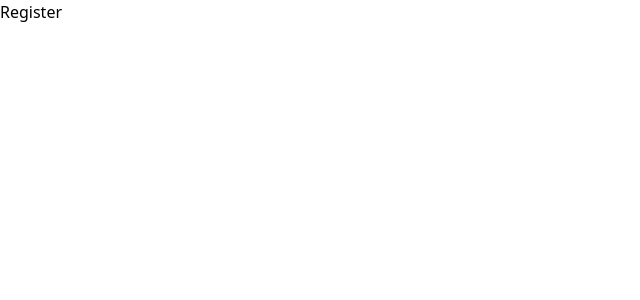
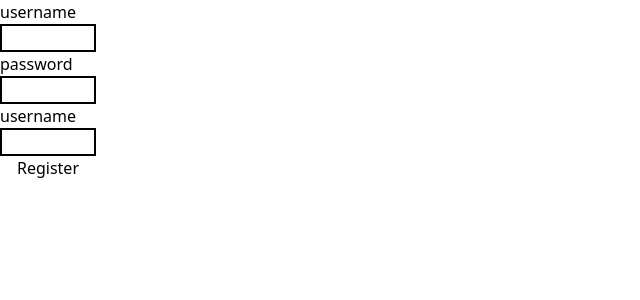
Before and after one commit to hjparrk/react-express-blog, a React (Create React App) app in the folder frontend/: page /register in a window 1280 px wide. Shown: the top 300 px of the page, without its empty margins (0-640 px from the left). Built offline with nearby package versions, Linux system fonts and the light colour scheme.

Commit message:
implement auth apis

```diff
--- a/frontend/src/pages/Login.jsx
+++ b/frontend/src/pages/Login.jsx
@@ -1,21 +1,27 @@
 import React, { useRef } from "react";
+import { useNavigate } from "react-router-dom";
 import { loginUserAPI } from "../apis/userAPI";
 
 const loginUser = async (username, password) => {
   const response = await loginUserAPI(username, password);
-  const data = response.data;
-  console.log(data);
+  const data = await response.data;
+  return data;
 };
 
 const Login = () => {
   const usernameRef = useRef();
   const passwordRef = useRef();
 
+  const navigation = useNavigate();
+
   const handleSubmit = async (e) => {
     e.preventDefault();
     const username = usernameRef.current.value;
     const password = passwordRef.current.value;
-    loginUser(username, password);
+    const response = loginUser(username, password);
+    console.log(response);
+
+    navigation("/");
   };
 
   return (
--- a/frontend/src/pages/Register.jsx
+++ b/frontend/src/pages/Register.jsx
@@ -1,7 +1,57 @@
-import React from "react";
+import React, { useRef } from "react";
+import { useNavigate } from "react-router-dom";
+import { registerUserAPI } from "../apis/userAPI";
+
+const registerUser = async (username, password, confirmPassword) => {
+  const response = await registerUserAPI(username, password, confirmPassword);
+  const data = await response.data;
+  console.log(data);
+};
 
 const Register = () => {
-  return <div>Register</div>;
+  const usernameRef = useRef();
+  const passwordRef = useRef();
+  const confirmPasswordRef = useRef();
+
+  const navigate = useNavigate();
+
+  const handleSubmit = async (e) => {
+    e.preventDefault();
+    const username = usernameRef.current.value;
+    const password = passwordRef.current.value;
+    const confirmPassword = confirmPasswordRef.current.value;
+
+    if (password === confirmPassword) {
+      registerUser(username, password, confirmPassword);
+      navigate("/login");
+    }
+  };
+
+  return (
+    <div>
+      <form className="flex flex-col w-24">
+        <label form="username">username</label>
+        <input
+          className="border-2 border-black"
+          id="username"
+          ref={usernameRef}
+        />
+        <label form="password">password</label>
+        <input
+          className="border-2 border-black"
+          id="password"
+          ref={passwordRef}
+        />
+        <label form="confirm-password">username</label>
+        <input
+          className="border-2 border-black"
+          id="confirm-password"
+          ref={confirmPasswordRef}
+        />
+        <button onClick={handleSubmit}>Register</button>
+      </form>
+    </div>
+  );
 };
 
 export default Register;
```
Also changed, not shown: frontend/src/layouts/background.jsx (added), frontend/src/layouts/footer.jsx (added), frontend/src/layouts/header.jsx (added).
